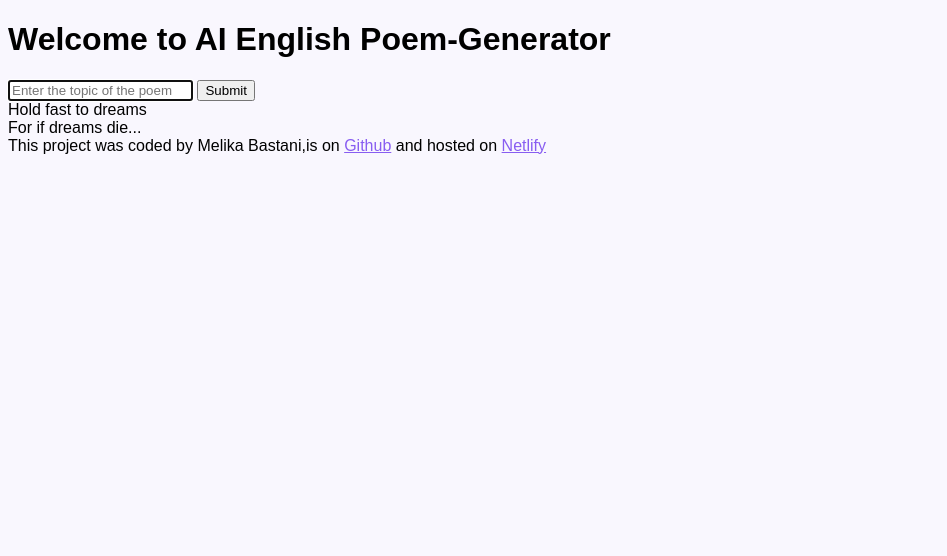
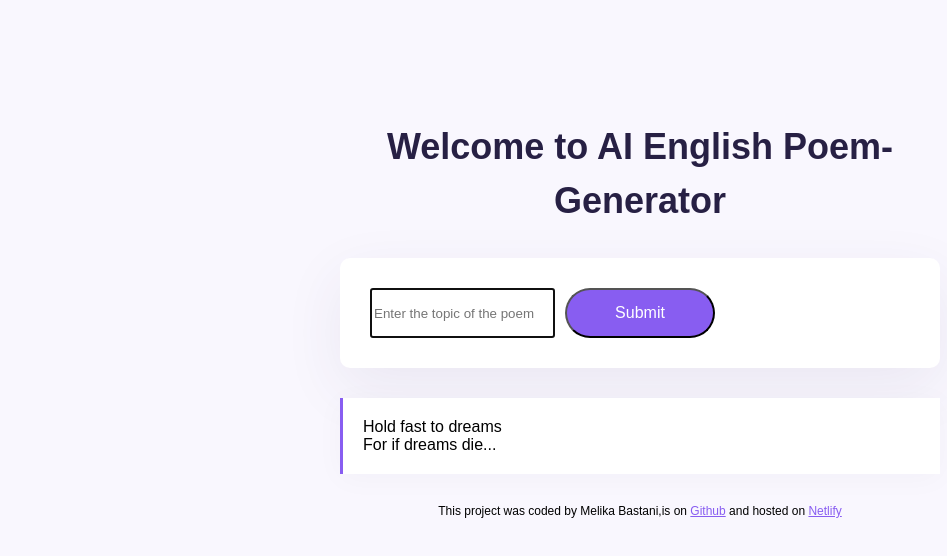
Before and after one commit to Melhyun/English-poem-generator, a plain HTML site: page index.html in a window 1280 px wide. Shown: the whole page, without its empty margins (0-947 px from the left). Drawn offline with Linux system fonts and the light colour scheme.

Commit message:
added more css
needs more editing

```diff
--- a/index.html
+++ b/index.html
@@ -19,10 +19,11 @@
             autofocus
             required
             autocomplete="off"
+            class="instructions"
           />
-          <input type="submit" />
+          <input type="submit" class="submit-button" />
         </form>
-        <div>
+        <div class="poem">
           Hold fast to dreams
           <br />
           For if dreams die...
--- a/style.css
+++ b/style.css
@@ -1,13 +1,67 @@
 body {
-    background-color: #f9f7fe;
-    font-family: Arial, Helvetica, sans-serif;
+  background-color: #f9f7fe;
+  font-family: Arial, Helvetica, sans-serif;
 }
 
 a {
-    color: #885df1;
+  color: #885df1;
+}
+
+.container {
+  margin: 120px auto;
+  max-width: 600px;
 }
 
 header {
-    font-size: ;
+  margin-bottom: 30px;
 }
+
+h1 {
+  text-align: center;
+  font-weight: 800;
+  font-size: 36px;
+  line-height: 1.5;
+  color: #272044;
 }
+
+form {
+  padding: 30px;
+  background-color: white;
+  box-shadow: 0px 20px 60px rgba(65, 50, 100, 0.08);
+  border-radius: 10px;
+  display: flex;
+  margin-bottom: 30px;
+}
+
+.instruction {
+  padding: 16px;
+  border: 1px solid rgba(39, 33, 66, 0.5);
+  width: 100%;
+  font-size: 15px;
+  border-radius: 50px;
+  color: #272044;
+}
+
+.submit-button {
+  margin-left: 10px;
+  background-color: #885df1;
+  color: white;
+  width: 150px;
+  font-size: 16px;
+  border-radius: 50px;
+  padding: 14px 24px;
+}
+
+.poem {
+  font-size: 16px;
+  background-color: #fff;
+  padding: 20px;
+  border-left: 3px solid #885df1;
+  box-shadow: 0px 4px 30px 0px rgba(39, 33, 66, 0.03);
+}
+
+footer {
+  text-align: center;
+  font-size: 12px;
+  margin-top: 30px;
+}
```
